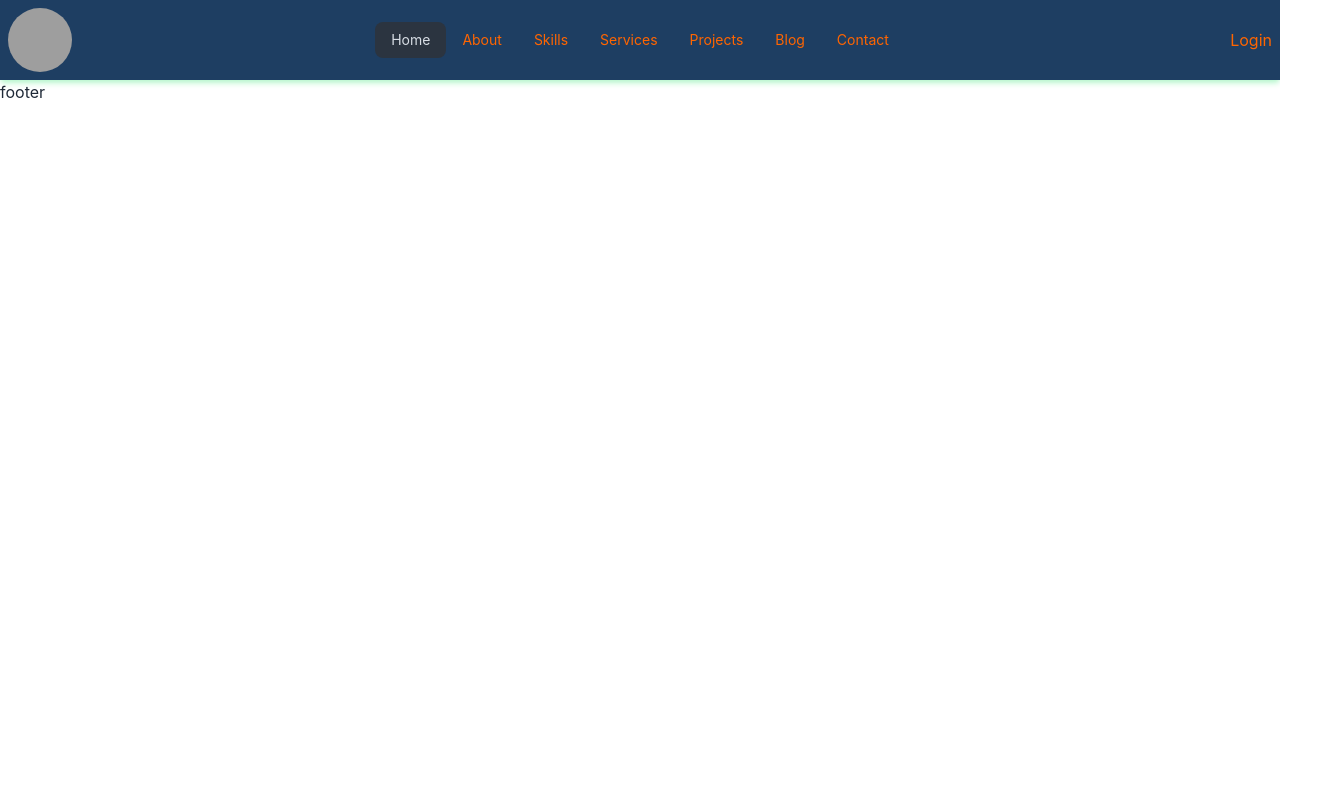
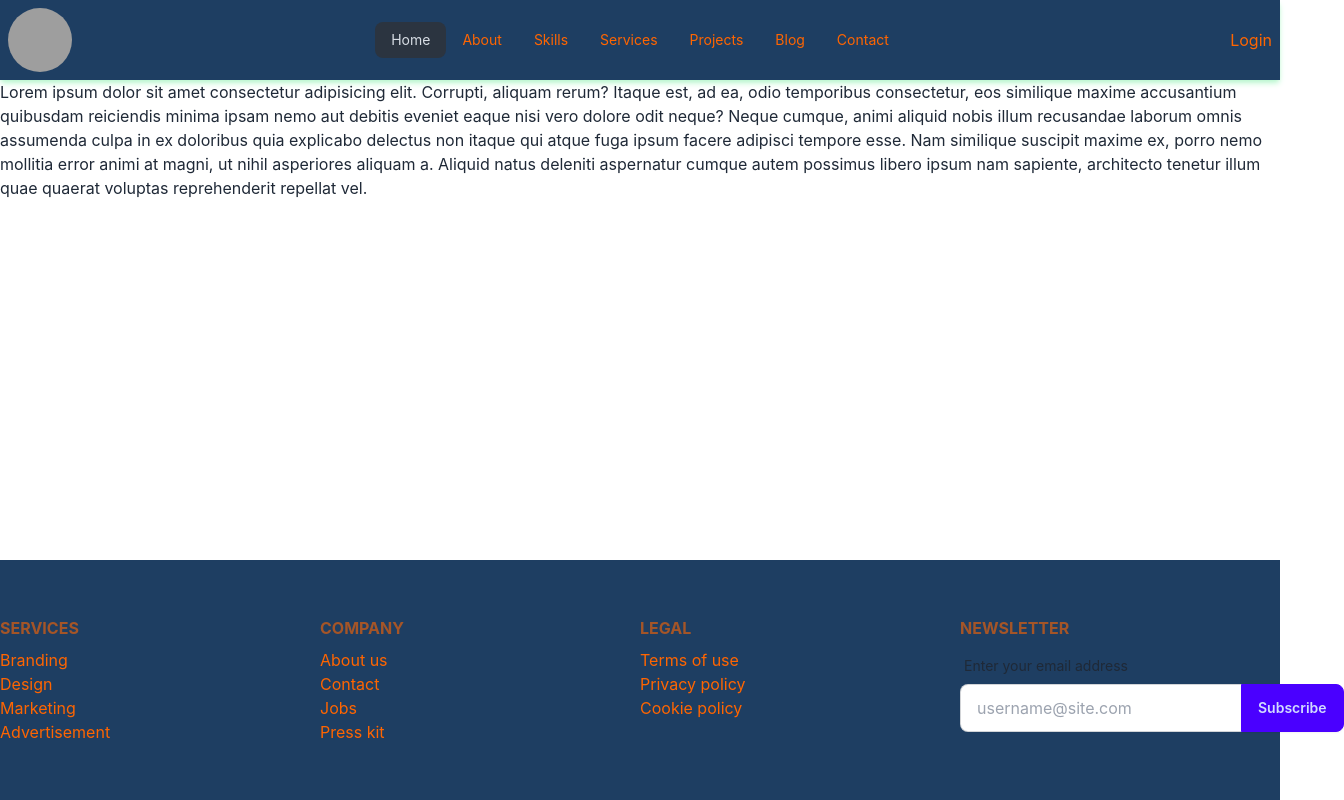
Before and after one commit to ishanrana363/Portfilio-Frontend, a React (Vite) app: page / in a window 1280 px wide. Shown: the whole page, 1344 px wide, since content can reach past the window. Built offline with nearby package versions, Linux system fonts and the light colour scheme; grey boxes are pictures that could not be loaded.

Commit message:
added footer

```diff
--- a/src/components/footer/Footer.jsx
+++ b/src/components/footer/Footer.jsx
@@ -1,9 +1,57 @@
-import React from 'react'
+import { NavLink } from 'react-router-dom'
 
 const Footer = () => {
   return (
-    <div>
-      <h1>footer</h1>
+    <div className='bg-navFooterGray py-14 text-textSecondary ' >
+      <div className='max-w-screen-xl mx-auto ' >
+        <footer>
+          <div className='grid grid-cols-4 ' >
+            <div>
+              <nav className='flex flex-col' >
+                <h6 className="footer-title">Services</h6>
+                <NavLink className="link link-hover">Branding</NavLink>
+                <NavLink className="link link-hover">Design</NavLink>
+                <NavLink className="link link-hover">Marketing</NavLink>
+                <NavLink className="link link-hover">Advertisement</NavLink>
+              </nav>
+            </div>
+            <div>
+              <nav className='flex flex-col' >
+                <h6 className="footer-title">Company</h6>
+                <NavLink className="link link-hover">About us</NavLink>
+                <NavLink className="link link-hover">Contact</NavLink>
+                <NavLink className="link link-hover">Jobs</NavLink>
+                <NavLink className="link link-hover">Press kit</NavLink>
+              </nav>
+            </div>
+            <div>
+              <nav className='flex flex-col' >
+                <h6 className="footer-title">Legal</h6>
+                <a className="link link-hover">Terms of use</a>
+                <a className="link link-hover">Privacy policy</a>
+                <a className="link link-hover">Cookie policy</a>
+              </nav>
+            </div>
+            <div>
+              <form>
+                <h6 className="footer-title">Newsletter</h6>
+                <fieldset className="form-control w-80">
+                  <label className="label">
+                    <span className="label-text">Enter your email address</span>
+                  </label>
+                  <div className="join">
+                    <input
+                      type="text"
+                      placeholder="username@site.com"
+                      className="input input-bordered join-item" />
+                    <button className="btn btn-primary join-item">Subscribe</button>
+                  </div>
+                </fieldset>
+              </form>
+            </div>
+          </div>
+        </footer>
+      </div>
     </div>
   )
 }
--- a/src/components/header/Header.jsx
+++ b/src/components/header/Header.jsx
@@ -6,7 +6,7 @@ const Header = () => {
   console.log(pathname);
 
   return (
-    <div className='bg-textGray shadow-md shadow-green-200 text-textSecondary'>
+    <div className='bg-navFooterGray shadow-md shadow-green-200 text-textSecondary'>
       <div className="navbar max-w-screen-xl mx-auto">
         {/* Navbar Start */}
         <div className="navbar-start">
--- a/src/components/home/Home.jsx
+++ b/src/components/home/Home.jsx
@@ -3,7 +3,7 @@
 const Home = () => {
   return (
     <div>
-      <h1>home</h1>
+      <h1>Lorem ipsum dolor sit amet consectetur adipisicing elit. Corrupti, aliquam rerum? Itaque est, ad ea, odio temporibus consectetur, eos similique maxime accusantium quibusdam reiciendis minima ipsam nemo aut debitis eveniet eaque nisi vero dolore odit neque? Neque cumque, animi aliquid nobis illum recusandae laborum omnis assumenda culpa in ex doloribus quia explicabo delectus non itaque qui atque fuga ipsum facere adipisci tempore esse. Nam similique suscipit maxime ex, porro nemo mollitia error animi at magni, ut nihil asperiores aliquam a. Aliquid natus deleniti aspernatur cumque autem possimus libero ipsum nam sapiente, architecto tenetur illum quae quaerat voluptas reprehenderit repellat vel.</h1>
     </div>
   )
 }
--- a/src/layout/MainLayout.jsx
+++ b/src/layout/MainLayout.jsx
@@ -8,7 +8,9 @@ const MainLayout = () => {
         <div>
 
             <Header></Header>
-            <Outlet></Outlet>
+            <div className="min-h-[calc(100vh-320px)]" >
+                <Outlet></Outlet>
+            </div>
             <Footer></Footer>
         </div>
     )
--- a/src/router/Router.jsx
+++ b/src/router/Router.jsx
@@ -14,7 +14,7 @@ export const router = createBrowserRouter([
         element : <MainLayout></MainLayout>,
         children: [
             {
-                paht : "/",
+                path : "/",
                 element : <HomePage></HomePage>
             },
             {
--- a/tailwind.config.js
+++ b/tailwind.config.js
@@ -8,7 +8,7 @@ export default {
       colors: {
         bgPrimary: '#0B192C',
         textSecondary: '#FF6500',
-        textGray : "#1E3E62"
+        navFooterGray : "#1E3E62"
       },
       fontFamily: {
         sans: ['Inter', 'ui-sans-serif', 'system-ui'],
```
